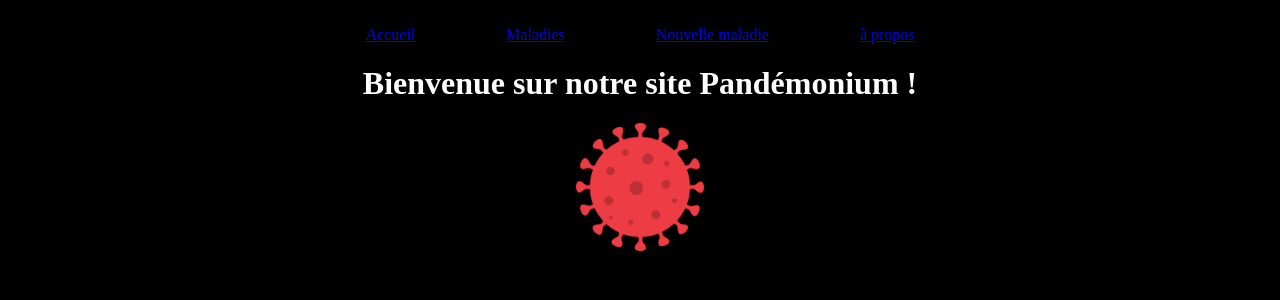
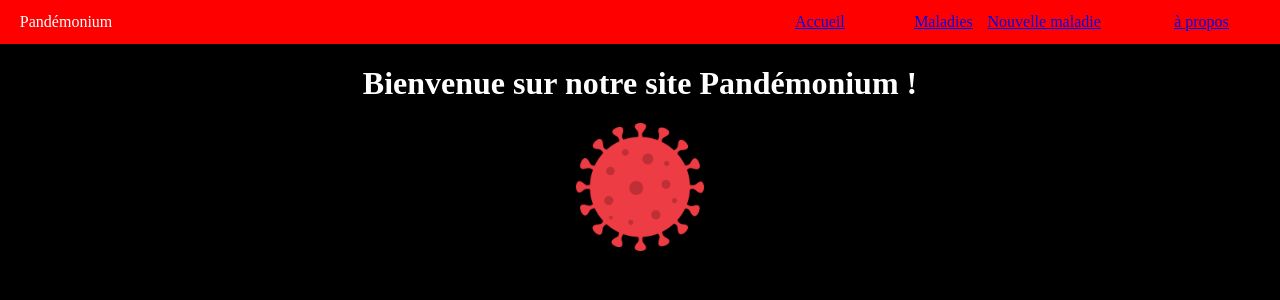
Before and after one commit to Guigui14460/pandemics-site, a PHP site: page / in a window 1280 px wide. Shown: the top 300 px of the page. Run offline with PHP 8.4, Linux system fonts and the light colour scheme.

Commit message:
css home page

```diff
--- a/src/css/HomePage.css
+++ b/src/css/HomePage.css
@@ -1,15 +1,34 @@
+main{
+    margin: 0 25% 0 25%;
+}
+
 body {
-    margin: 2% 25% 2% 25%;
+    margin: 0 0 0 0 ;
+    padding: 10 20 02 10;
     background-color: black;
 }
 
 nav ul  {
+    display: grid;
+    width: 100%;
     list-style: none;
-	padding: 0;
-	display: flex;
-	justify-content: space-around;
+    background-color: red;
+    grid-template-columns: 55% 10% 10% 10% 10%;
+    margin: 0;
+    padding: 1%;
+}
 
+li{
+    text-align: right;
 }
+
+#name{
+    margin-left: 1%;
+    color: white;
+    text-align: left;
+    margin-right: 200%;
+}
+
 
 p {
     color: white;
--- a/src/view/View.php
+++ b/src/view/View.php
@@ -50,7 +50,8 @@ class View {
         foreach($pandemics as $key => $value){
             $list .= "<li><a href=\"{$this->router->getPandemicURL($key)}\">{$value->getName()}</a></li>";
         }
-        $this->content = "<ul>$list</ul>";
+        $this->content = "<section><h1>  List de pandemie </h1>
+        <ul>$list</ul></section>";
     }
 
     public function makePandemicCreationPage($builder){
--- a/src/view/skull.php
+++ b/src/view/skull.php
@@ -5,9 +5,12 @@
     <meta charset="UTF-8" />
     <link href="<?php echo $css; ?>" rel="stylesheet">
 </head>
-<body>
-	<nav class="menu">
+
+<header>
+
+<nav class="menu">
 		<ul>
+            <li id="name">Pandémonium</li>
 <?php
 foreach ($this->getMenu() as $text => $link) {
 	echo "<li><a href=\"$link\">$text</a></li>";
@@ -15,6 +18,9 @@ foreach ($this->getMenu() as $text => $link) {
 ?>
 		</ul>
 	</nav>
+
+</header>
+
     <main>
 
         <?php echo $content; ?>
```
Also changed, not shown: src/css/ListPage.css (+30 -9 lines).
